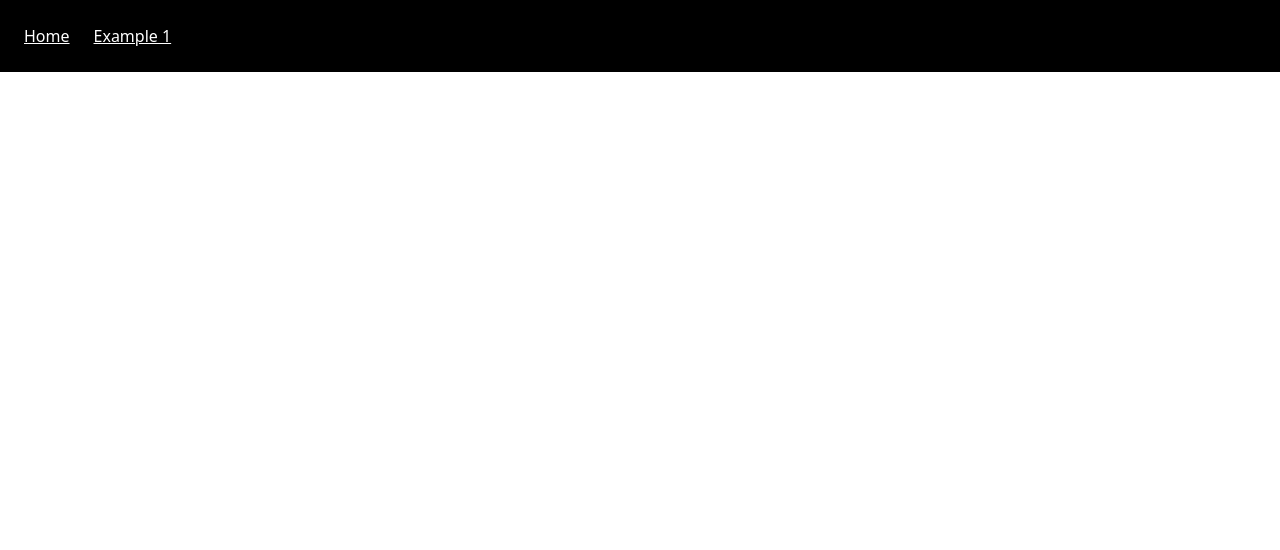
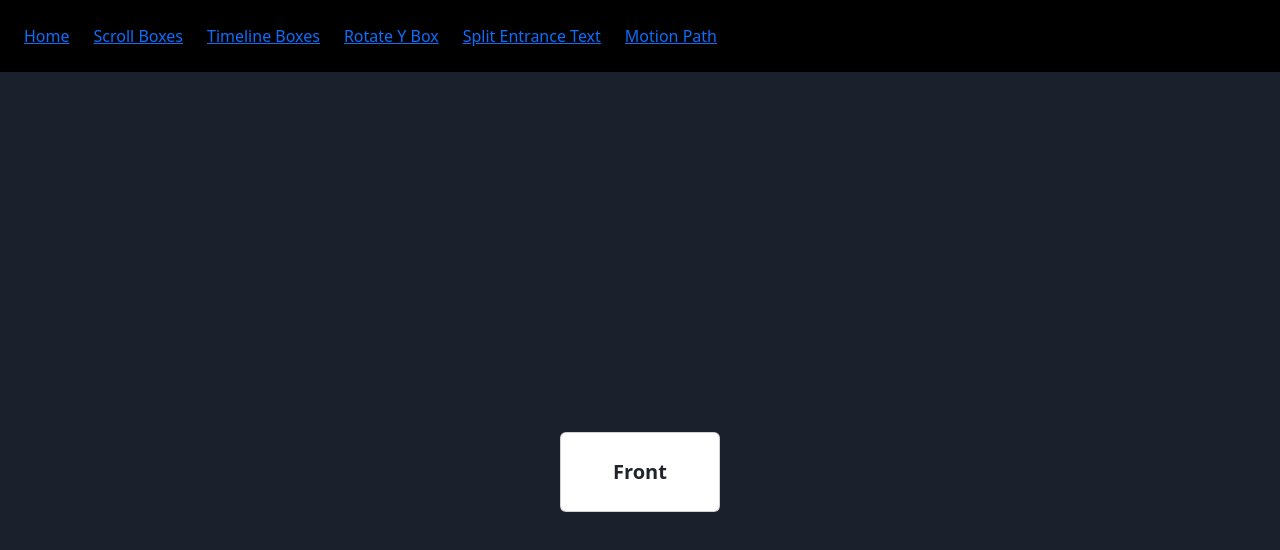
Before and after one commit to alexgoodestudio/gsap_practice, a React (Create React App) app: page /3 in a window 1280 px wide. Before the commit this address had no page. Shown: the top 550 px of the page. Built offline with nearby package versions, Linux system fonts and the light colour scheme.

Commit message:
motion path/split entrance text components

```diff
--- a/src/App.js
+++ b/src/App.js
@@ -1,7 +1,11 @@
 import { BrowserRouter as Router, Routes, Route } from "react-router-dom";
 import Nav from "./Nav";
 import Dashboard from "./Components/Dashboard";
-import One from "./Components/One";
+import ScrollBoxes from "./Components/ScrollBoxes";
+import TimelineBox from "./Components/TimelineBox";
+import RotateYBox from "./Components/RotateYBox";
+import SplitEntranceText from "./Components/SplitEntranceText";
+import MotionPath from "./Components/MotionPath";
 
 function App() {
   return (
@@ -10,7 +14,12 @@ function App() {
       <div className="">
         <Routes>
           <Route path="/" element={<Dashboard />} />
-          <Route path="/1" element={<One />} />
+          <Route path="/1" element={<ScrollBoxes />} />
+          <Route path="/2" element={<TimelineBox />} />
+          <Route path="/3" element={<RotateYBox />} />
+          <Route path="/4" element={<SplitEntranceText />} />
+          <Route path="/5" element={<MotionPath />}/>
+
         </Routes>
       </div>
     </Router>
--- a/src/Components/App.css
+++ b/src/Components/App.css
@@ -4,3 +4,49 @@
   background-color: #af1414;
   margin: 20px auto;
 }
+
+.circle {
+  width: 100px;
+  height: 100px;
+  border-radius: 99%;
+  display: flex;
+  align-items: center;
+  justify-content: center;
+  text-align: center;
+  font-weight: 600;
+  margin: 10px;
+  background-color: blue;
+  color: aliceblue;
+}
+
+.container {
+  display: flex;
+  align-items: center;
+  justify-content: space-around;
+  min-height: 100vh;
+}
+
+.rotate-container {
+  display: flex;
+  justify-content: center;
+  align-items: center;
+  height: 100vh;
+  background-color: #1a202c; /* Tailwind's bg-gray-900 */
+}
+
+.card-wrapper {
+  perspective: 800px;
+}
+
+.card {
+  width: 10rem;     /* equivalent to w-40 */
+  height: 10rem;    /* equivalent to h-40 */
+  font-size: 1.25rem; /* text-xl */
+  font-weight: bold;
+  border-radius: 0.5rem;
+  transform-style: preserve-3d;
+  transition: transform 0.5s;
+  display: flex;
+  align-items: center;
+  justify-content: center;
+}
--- /dev/null
+++ b/src/Components/MotionPath.js
@@ -0,0 +1,54 @@
+import { useRef } from "react";
+import { gsap } from "gsap";
+import { MotionPathPlugin } from "gsap/MotionPathPlugin";
+import { useGSAP } from "@gsap/react";
+
+gsap.registerPlugin(MotionPathPlugin);
+
+function MotionPath() {
+  const circleRef = useRef(null);
+  const pathRef = useRef(null);
+
+  useGSAP(() => {
+    gsap.to(circleRef.current, {
+      duration: 4,
+      repeat: -1,
+      ease: "power1.inOut",
+      motionPath: {
+        path: pathRef.current,
+        align: pathRef.current,
+        alignOrigin: [0.5, 0.5],
+        autoRotate: true,
+      },
+    });
+  }, []);
+
+  return (
+    <div className="w-screen h-screen bg-gray-900 flex items-center justify-center">
+      <div className="relative w-[400px] h-[200px]">
+        <svg
+          viewBox="0 0 400 200"
+          className="absolute top-0 left-0 w-full h-full"
+          xmlns="http://www.w3.org/2000/svg"
+        >
+          <path
+            ref={pathRef}
+            d="M 50 150 C 150 0, 250 200, 350 100"
+            stroke="#4ade80"
+            strokeWidth="3"
+            fill="none"
+          />
+        </svg>
+
+        <div
+          ref={circleRef}
+          className="w-10 h-10 rounded-full bg-cyan-400 text-black font-bold flex items-center justify-center absolute"
+        >
+          🚀
+        </div>
+      </div>
+    </div>
+  );
+}
+
+export default MotionPath;
--- /dev/null
+++ b/src/Components/RotateYBox.js
@@ -0,0 +1,33 @@
+import { useRef, useState } from 'react';
+import { gsap } from 'gsap';
+import { useGSAP } from '@gsap/react';
+import './App.css';
+
+function RotateYBox() {
+  const cardRef = useRef();
+  const [clicked, setClicked] = useState(false);
+
+  useGSAP(() => {
+    gsap.to(cardRef.current, {
+      rotationY: clicked ? 180 : 0, // Flip to 180 or back to 0
+      duration: 1,
+      ease: "power2.inOut"
+    });
+  }, [clicked]);
+
+  return (
+    <div className="rotate-container">
+      <div className="card-wrapper">
+        <div
+          ref={cardRef}
+          onClick={() => setClicked(prev => !prev)}
+          className="card py-4 bg-green-500 cursor-pointer"
+        >
+          Front
+        </div>
+      </div>
+    </div>
+  );
+}
+
+export default RotateYBox;
--- /dev/null
+++ b/src/Components/ScrollBoxes.js
@@ -0,0 +1,36 @@
+import { useRef } from 'react';
+import { gsap } from 'gsap';
+import { ScrollTrigger } from 'gsap/ScrollTrigger';
+import { useGSAP } from '@gsap/react';
+
+gsap.registerPlugin(ScrollTrigger);
+
+function ScrollBoxes() {
+  const container = useRef();
+
+  useGSAP(() => {
+    gsap.from(".scroll-box", {
+      y: 200,
+      opacity: 0,
+      scale: 0.8,
+      duration: 1.5,
+      stagger: 0.4,
+      ease: "power4.out",
+      scrollTrigger: {
+        trigger: container.current,
+        start: "top 80%",
+        toggleActions: "play none none reverse", // animates in, reverses on scroll back
+      },
+    });
+  }, { scope: container });
+
+  return (
+    <div ref={container} className="space-y-16 mt-[300px] px-4">
+      <div className="scroll-box bg-cyan-500 p-8 text-white text-xl rounded-xl shadow-lg">🔥 Scroll Box 1</div>
+      <div className="scroll-box bg-cyan-600 p-8 text-white text-xl rounded-xl shadow-lg">🚀 Scroll Box 2</div>
+      <div className="scroll-box bg-cyan-700 p-8 text-white text-xl rounded-xl shadow-lg">🎯 Scroll Box 3</div>
+    </div>
+  );
+}
+
+export default ScrollBoxes;
--- /dev/null
+++ b/src/Components/SplitEntranceText.js
@@ -0,0 +1,35 @@
+import React, { useRef } from 'react';
+import { gsap } from 'gsap';
+import { useGSAP } from '@gsap/react';
+
+function SplitEntranceText() {
+  const container = useRef();
+
+  useGSAP(() => {
+    const [topLine, bottomLine] = gsap.utils.toArray('.line');
+
+    gsap.from(topLine, {
+      y: -50,
+      opacity: 0,
+      duration: 1,
+      ease: 'power3.out',
+    });
+
+    gsap.from(bottomLine, {
+      y: 50,
+      opacity: 0,
+      duration: 1,
+      ease: 'power3.out',
+      delay: 0.3,
+    });
+  }, { scope: container });
+
+  return (
+    <div ref={container} className="min-h-screen flex flex-col justify-center items-center text-center space-y-4">
+      <h1 className="text-4xl font-bold line">Top Line of Text</h1>
+      <h2 className="text-2xl text-gray-600 line">Bottom Line of Text</h2>
+    </div>
+  );
+}
+
+export default SplitEntranceText;
--- /dev/null
+++ b/src/Components/TimelineBox.js
@@ -0,0 +1,33 @@
+import { useRef } from 'react';
+import { gsap } from 'gsap';
+import { useGSAP } from '@gsap/react';
+
+function TimelineBox() {
+  const boxRef = useRef();
+
+  useGSAP(() => {
+    gsap.to(boxRef.current, {
+      keyframes: [
+        { x: 100, duration: 0.85 }, // move right
+        { y: 100, duration: 0.85 }, // move down
+        { x: 0, duration: 0.85 },   // move left
+        { y: 0, duration: 0.85 }    // move up
+      ],
+      ease: "power1.inOut",
+      repeat: -1
+    });
+  }, []);
+
+  return (
+    <div className="flex justify-center items-center h-screen bg-gray-900">
+      <div
+        ref={boxRef}
+        className="w-20 h-20 bg-blue-500 text-white flex items-center justify-center font-bold rounded"
+      >
+        Box
+      </div>
+    </div>
+  );
+}
+
+export default TimelineBox;
--- a/src/Nav.js
+++ b/src/Nav.js
@@ -1,10 +1,15 @@
 import { Link } from "react-router-dom";
+
 
 function Nav() {
   return (
-    <nav className="bg-black px-6 py-4 flex gap-6">
-      <Link className="text-white" to="/">Home</Link>
-      <Link className="text-white" to="/1">Example 1</Link>
+    <nav className="bg-black text-white px-6 py-4 flex gap-6">
+      <Link to="/">Home</Link>
+      <Link to="/1">Scroll Boxes</Link>
+      <Link to="/2">Timeline Boxes</Link>
+      <Link to="/3">Rotate Y Box</Link>
+      <Link to="/4">Split Entrance Text</Link>
+      <Link to="/5">Motion Path</Link>
     </nav>
   );
 }
```
Also changed, not shown: src/Components/One.js (deleted).
